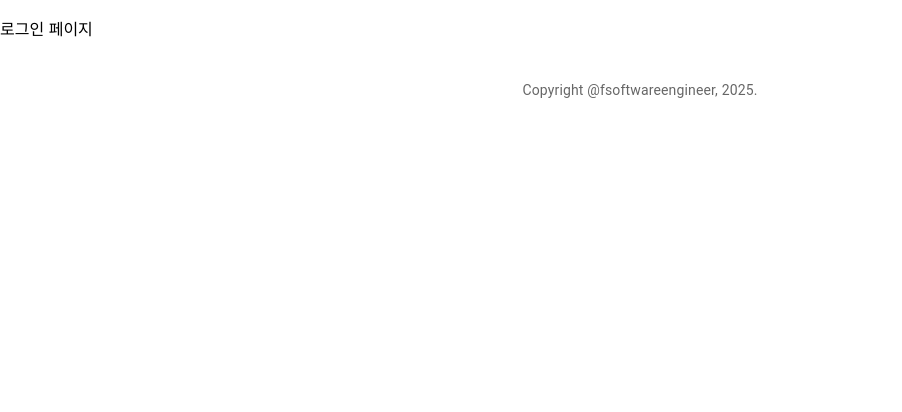
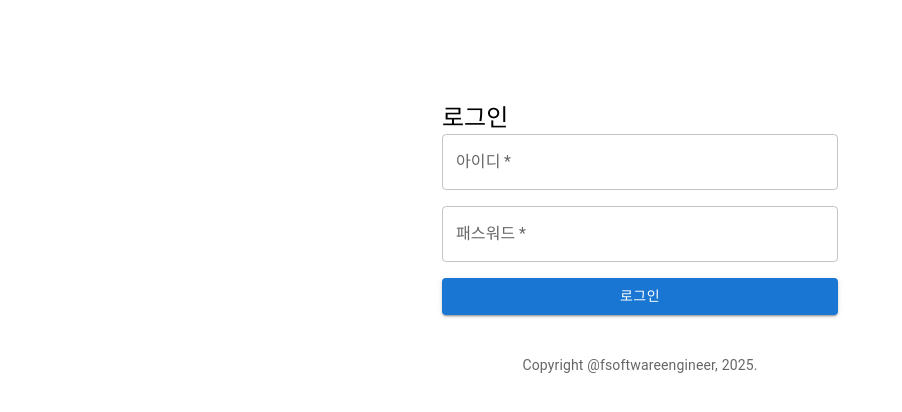
Before and after one commit to jin573/studyReactProgramming, a React (Create React App) app: page /login in a window 1280 px wide. Shown: the top 412 px of the page, without its empty margins (0-902 px from the left). Built offline with nearby package versions, Linux system fonts and the light colour scheme; no server answers.

Commit message:
로그인 수정

```diff
--- a/src/App.js
+++ b/src/App.js
@@ -3,7 +3,7 @@ import Todo from './Todo';
 import React, { useEffect, useState } from 'react';
 import { Container, List, Paper } from "@mui/material";
 import AddTodo from "./AddTodo";
-import { API_BASE_URL } from './api-config';
+//import { API_BASE_URL } from './api-config';
 import { call } from './service/ApiService';
 
 function App() {
--- a/src/Login.js
+++ b/src/Login.js
@@ -1,9 +1,47 @@
 import React from "react";
+import { Container, Grid, Typography, TextField, Button } from "@mui/material";
+import { signin } from "./service/ApiService";
 
-const Login = () => {
+
+
+function Login(){
+    const handleSubmit = (event) => {
+        event.preventDefault();
+        const data = new FormData(event.target);
+        const username = data.get("username");
+        const password = data.get("password");
+
+        signin({username : username, password: password});
+
+    };
 
     return (
-        <p>로그인 페이지</p>
+        <Container component="main" maxWidth="xs" style={{ marginTop: "8%"}}>
+            <Grid container spacint={2}>
+                <Grid item xs={12}>
+                    <Typography component="h1" variant="h5">
+                        로그인
+                    </Typography>
+                </Grid>
+            </Grid>
+            <form noValidate onSubmit={handleSubmit}>
+                {" "}
+                {/* submit 버튼을 누르면 handleSubmit이 실행됨 */}
+                <Grid container spacing={2}>
+                    <Grid item xs={12}>
+                        <TextField variant='outlined' required fullWidth id="username" label="아이디" name='username' autoComplete='username'/>
+                    </Grid>
+                    <Grid item xs={12}>
+                        <TextField variant='outlined' required fullWidth id="password" label="패스워드" name='password' autoComplete='current-password'/>
+                    </Grid>
+                    <Grid item xs={12}>
+                        <Button type="submit" fullWidth variant='contained' color="primary">
+                            로그인
+                        </Button>
+                    </Grid>
+                </Grid>
+            </form>
+        </Container>
     );
 
 }
--- a/src/service/ApiService.js
+++ b/src/service/ApiService.js
@@ -33,7 +33,10 @@ export function call(api, method, request) {
 export function signin(userDTO){
     return call("/auth/signin", "POST", userDTO)
     .then((response) => {
-        console.log("response : ", response);
-        alert("로그인 토큰: " + response.token);
+        // console.log("response : ", response);
+        // alert("로그인 토큰: " + response.token);
+        if(response.token){
+            window.location.href="/";
+        }
     });
 }
```
